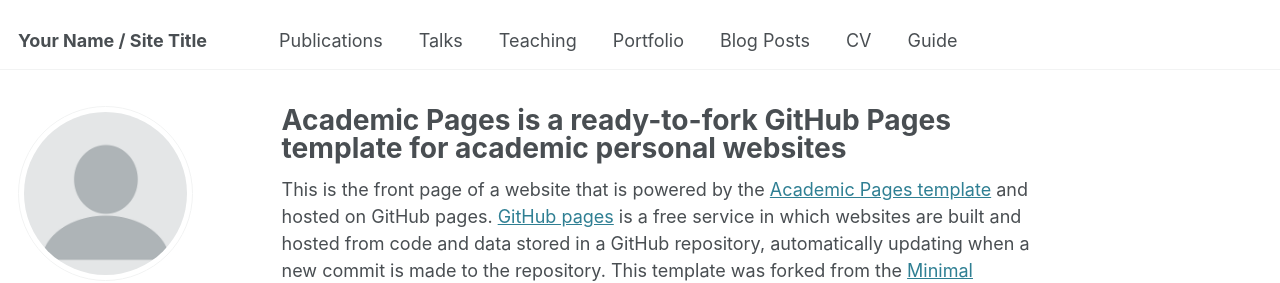
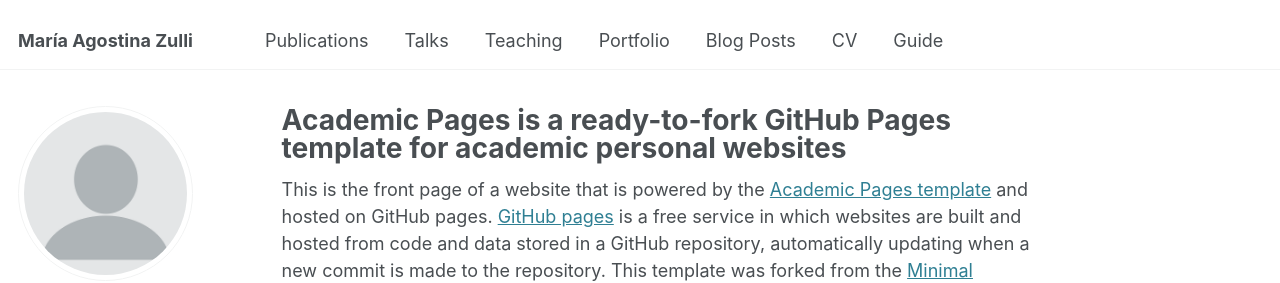
Before and after one commit to agoszulli/agostinazulli.github.io, a Jekyll site: the page built from _pages/about.md, in a window 1280 px wide. Shown: the top 283 px of the page. Built offline with Jekyll 4.4.1, drawn with Linux system fonts in a browser that asks for light colours; some web fonts are replaced.

Commit message:
Update _config.yml

```diff
--- a/_config.yml
+++ b/_config.yml
@@ -9,11 +9,11 @@
 # Basic Site Settings
 locale                   : "en-US"
 site_theme               : "default"
-title                    : "Your Name / Site Title"
+title                    : "María Agostina Zulli"
 title_separator          : "-"
 name                     : &name "Your Name"
 description              : &description "personal description"
-url                      : https://academicpages.github.io # the base hostname & protocol for your site e.g. "https://[your GitHub username].github.io"
+url                      : https://agoszulli.github.io # the base hostname & protocol for your site e.g. "https://[your GitHub username].github.io"
 baseurl                  : "" # the subpath of your site, e.g. "/blog"
 repository               : "academicpages/academicpages.github.io"
 
```
